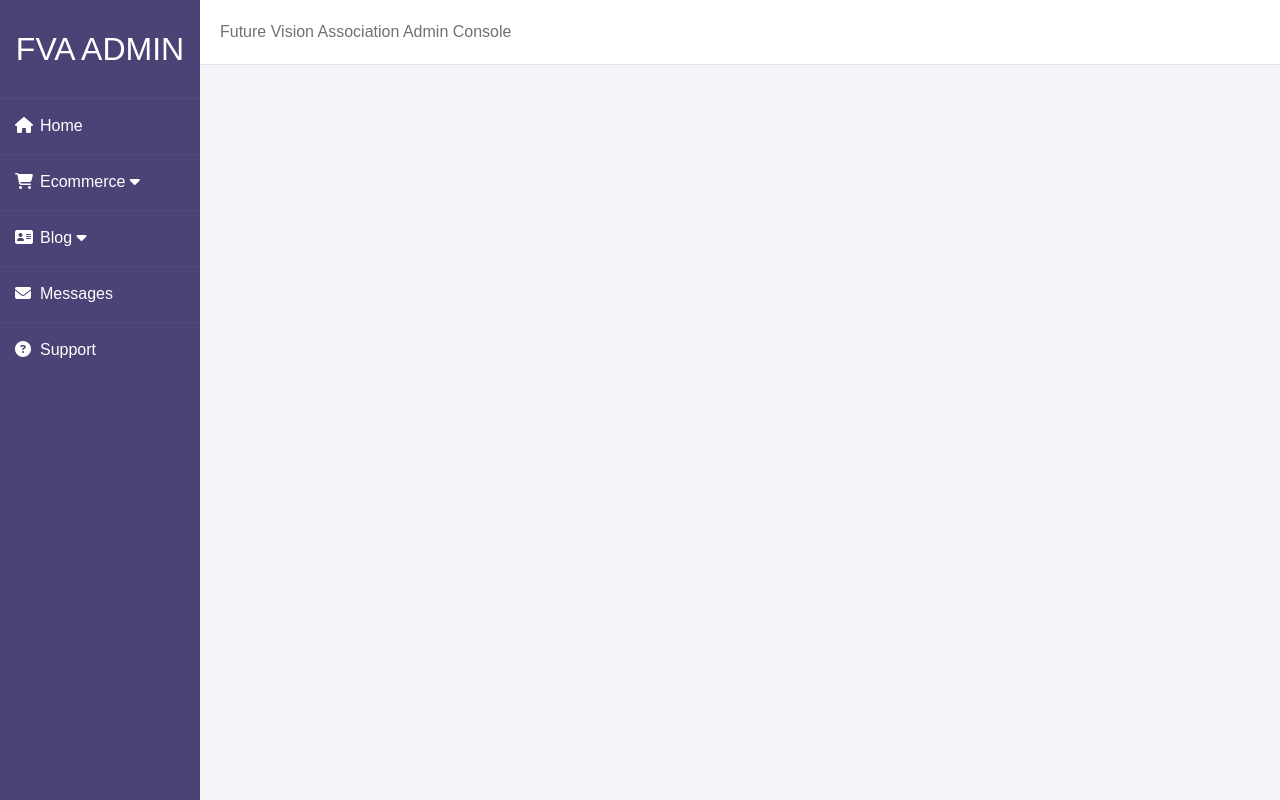
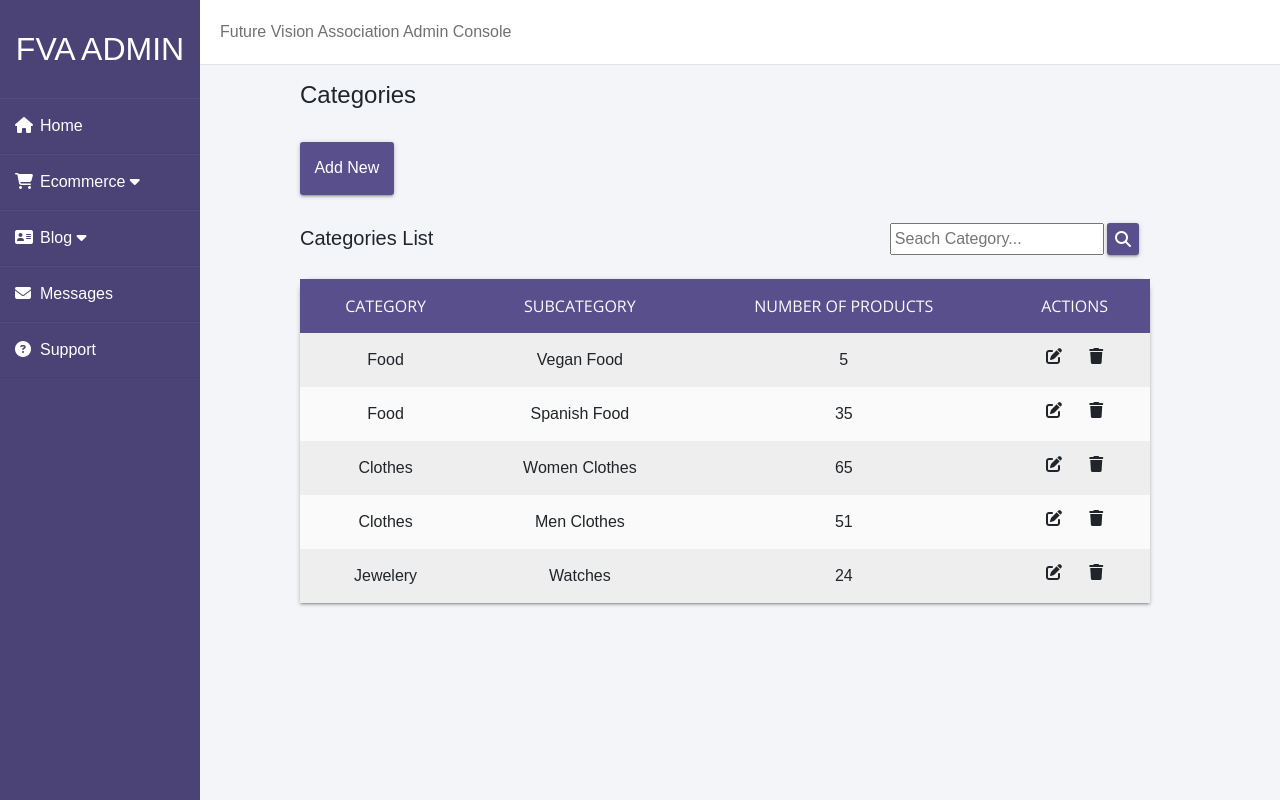
Before and after one commit to mouadkerdoud/fva_admin_console, a React (Create React App) app: page /categories in a window 1280 px wide. Built offline with nearby package versions, Linux system fonts and the light colour scheme; the HTML template or start-up script is replaced by a standard one.

Commit message:
Designed the category page and the add category page

```diff
--- a/src/App.css
+++ b/src/App.css
@@ -76,3 +76,14 @@ background-color: #eeeeee;
   display: flex;
   justify-content: space-evenly;
 }
+
+.label-input{
+  display: flex;
+  flex-direction: column;
+}
+
+.label{
+  margin-bottom: 0.5rem;
+  font-size:0.9rem;
+  font-weight: bolder;
+}
--- a/src/App.js
+++ b/src/App.js
@@ -4,6 +4,10 @@ import Sidebar from "./components/layout/Sidebar"
 import Dashboard from "./components/dashboard/Dashboard"
 import Products from "./components/products/Products"
 import AddProduct from "./components/products/AddProduct"
+import Categories from "./components/categories/Categories"
+import AddCategory from "./components/categories/AddCategory"
+
+
 
 
 import ManagePost from './components/blog/Post';
@@ -31,6 +35,9 @@ function App() {
         <Route path="/dashboard" component={Dashboard} />
         <Route path="/products" component={Products} />
         <Route path="/AddProduct" component={AddProduct} />
+        <Route path="/categories" component={Categories} />
+        <Route path="/AddCategory" component={AddCategory} />
+
 
         <Route exact path="/ManagePost" component={ManagePost} />
         <Route exact path="/AddPost" component={AddPost} />
--- /dev/null
+++ b/src/components/categories/AddCategory.js
@@ -0,0 +1,55 @@
+import React from 'react'
+import "./Category.css"
+
+
+const AddCategory = () => {
+    return (
+        <div className="container">
+            <div className="addcategory-page-container">
+                <h1>Add Categories & Subcategories</h1>
+
+                <form className="form-cat">
+                    <div className="category-items-flex">
+
+                        <div className="category-element label-input">
+                            <label className="label">Add Category</label>
+                            <input id="add-cat-input" type="text" placeholder="Add Category..." />
+                        </div>
+
+                        <input type="submit" value="Add Category" className="add-cat-btn" />
+
+                    </div>
+                </form>
+
+                <form className="form-cat">
+                    <div className="category-items-flex" >
+
+                        <div className="category-element label-input">
+                            <label className="label">Parent Category</label>
+                            <select>
+                                <option value="" disabled selected>Select Parent Category...</option>
+                                <option>Food</option>
+                                <option>Clothes</option>
+                                <option>Electronics</option>
+                                <option>Jewelery</option>
+                            </select>
+                        </div>
+
+                        <div className="category-element label-input">
+                            <label className="label">Add Subcategory</label>
+                            <input id="add-cat-input" type="text" placeholder="Add Subcategory..." />
+                        </div>
+
+
+
+                    </div>
+
+                    <input type="submit" value="Add Subcategory" className="add-cat-btn add-subcat-btn" />
+                </form>
+
+            </div>
+        </div>
+    )
+}
+
+export default AddCategory
--- /dev/null
+++ b/src/components/categories/Categories.js
@@ -0,0 +1,89 @@
+import React from 'react'
+import {Link} from "react-router-dom"
+
+const Categories = () => {
+    return (
+        <div className="container">
+            <h1>Categories</h1>
+            <Link to='/AddCategory'><button className="btn">Add New</button></Link>
+
+            <div className="meta-table">
+
+                <div className="meta-table-title">Categories List</div>
+
+                <div className="meta-table-field">
+                    <input placeholder="Seach Category..." />
+                    <i className="fas fa-search search-icon"></i>
+                </div>
+
+            </div>
+
+            <table className="table-prod">
+
+                <tr>
+                    <th>Category</th>
+                    <th>Subcategory</th>
+                    <th>Number Of Products</th>
+                    <th>Actions</th>
+                </tr>
+
+
+
+                <tr>
+                    <td>Food</td>
+                    <td>Vegan Food</td>
+                    <td>5</td>
+                    <td className="actions-table">
+                        <i class="fas fa-edit"></i>
+                        <i class="fas fa-trash"></i>
+                    </td>
+                </tr>
+
+                <tr>
+                    <td>Food</td>
+                    <td>Spanish Food</td>
+                    <td>35</td>
+                    <td className="actions-table">
+                        <i class="fas fa-edit"></i>
+                        <i class="fas fa-trash"></i>
+                    </td>
+                </tr>
+
+                <tr>
+                    <td>Clothes</td>
+                    <td>Women Clothes</td>
+                    <td>65</td>
+                    <td className="actions-table">
+                        <i class="fas fa-edit"></i>
+                        <i class="fas fa-trash"></i>
+                    </td>
+                </tr>
+
+                <tr>
+                    <td>Clothes</td>
+                    <td>Men Clothes</td>
+                    <td>51</td>
+                    <td className="actions-table">
+                        <i class="fas fa-edit"></i>
+                        <i class="fas fa-trash"></i>
+                    </td>
+                </tr>
+
+                <tr>
+                    <td>Jewelery</td>
+                    <td>Watches</td>
+                    <td>24</td>
+                    <td className="actions-table">
+                        <i class="fas fa-edit"></i>
+                        <i class="fas fa-trash"></i>
+                    </td>
+                </tr>
+
+
+            </ table>
+
+        </div>
+    )
+}
+
+export default Categories
--- /dev/null
+++ b/src/components/categories/Category.css
@@ -0,0 +1,48 @@
+.addcategory-page-container{
+    width: 98%;
+}
+
+
+.form-cat{
+    background: white;
+    padding: 2rem;
+    box-shadow: rgba(0, 0, 0, 0.2) 0px 1px 5px 0px, rgba(0, 0, 0, 0.14) 0px 2px 2px 0px, rgba(0,0, 0, 0.12) 0px 3px 1px -2px;
+    margin-top: 2rem;
+    position: relative;
+}
+
+.category-items-flex{
+    display: flex;
+    justify-content: space-between;
+}
+
+
+
+.category-element{
+    width: 30rem;
+}
+
+.category-element select{
+    padding:0.5rem ;
+}
+
+#add-cat-input{
+    padding: 0.5rem;
+}
+
+.add-cat-btn{
+    padding: 0rem 0.9rem;
+    color: white;
+    background: #594f8d;
+    border-radius: 0.18rem;
+    border: none;
+    outline: none;
+    cursor: pointer;
+    box-shadow: rgba(0, 0, 0, 0.2) 0px 1px 5px 0px, rgba(0, 0, 0, 0.14) 0px 2px 2px 0px, rgba(0,0, 0, 0.12) 0px 3px 1px -2px
+}
+
+.add-subcat-btn{
+    padding: 0.9rem;
+    margin-top: 3rem;
+    margin-left: 25rem;
+}
--- a/src/components/products/Products.css
+++ b/src/components/products/Products.css
@@ -54,20 +54,18 @@
   bottom: 0.5rem;
 }
 
-.category-element{
+.product-category-element{
   background: white;
   width: 34rem;
   padding: 1.5rem;
-  display: flex;
-  flex-direction: column;
   box-shadow: rgba(0, 0, 0, 0.2) 0px 1px 5px 0px, rgba(0, 0, 0, 0.14) 0px 2px 2px 0px, rgba(0,0, 0, 0.12) 0px 3px 1px -2px
 }
 
-.category-element select{
+.product-category-element select{
     padding: 0.5rem;
 }
 
-.category-element select:focus{
+.product-category-element select:focus{
   border: 2px solid #594f8d;
   border-radius: 2px;
   outline: #594f8d;
@@ -77,12 +75,6 @@
 
 .sub-category{
   margin-left: 1.2rem;
-}
-
-.label{
-  font-size: 0.9rem;
-  margin-bottom: 0.5rem;
-  font-weight: bolder;
 }
 
 .add-product-form{
@@ -100,8 +92,6 @@
 }
 
 .field{
-  display: flex;
-  flex-direction: column;
   margin-right: 1rem;
 }
 
@@ -110,11 +100,6 @@
   padding: 0.2rem 0rem;
 }
 
-.field label{
-  margin-bottom: 0.5rem;
-  font-size:0.9rem;
-  font-weight: bolder;
-}
 
 .data-form{
     width: 9rem;
@@ -131,8 +116,6 @@
 
 
 .description-element{
-  display: flex;
-  flex-direction: column;
   margin-top: 2rem;
 }
 
@@ -146,11 +129,6 @@
   border: 1px solid #594f8d;
 }
 
-.description-element label{
-  margin-bottom: 0.5rem;
-  font-weight: bolder;
-  font-size:0.95rem;
-}
 
 .btn-add-prod{
   color: white;
--- a/src/components/products/Products.js
+++ b/src/components/products/Products.js
@@ -10,9 +10,7 @@ const Products = () => {
         <div className="container">
 
             <h1>Products</h1>
-
             <Link to='/AddProduct'><button className="btn">Add New</button></Link>
-
 
             <div className="meta-table">
 
@@ -38,7 +36,7 @@ const Products = () => {
                     <th>Price </th>
                     <th>Quantity</th>
                     <th>Discount</th>
-                    <th>Action</th>
+                    <th>Actions</th>
                 </tr>
 
 
```
Also changed, not shown: src/components/products/AddProduct.js (+24 -24 lines).
